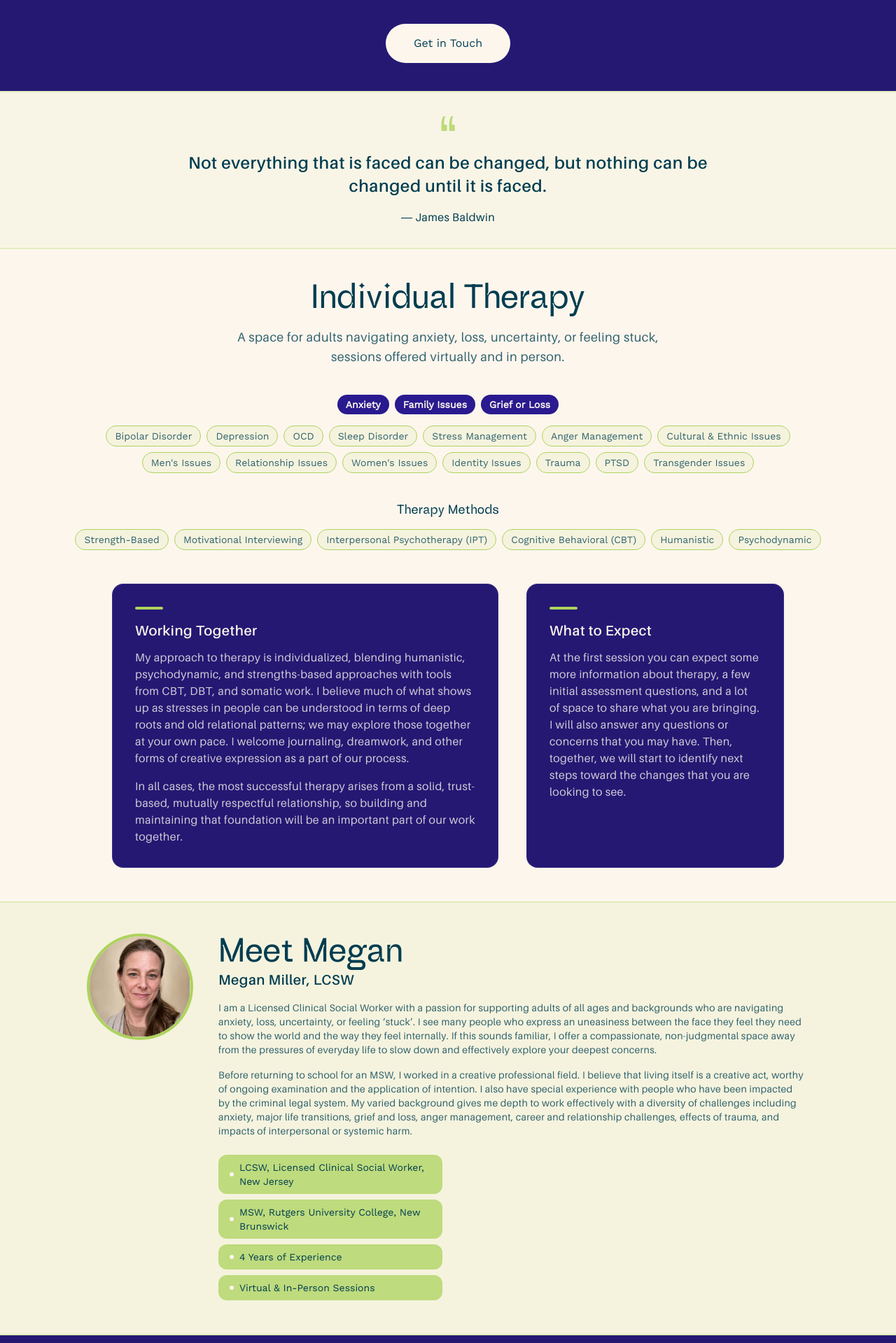
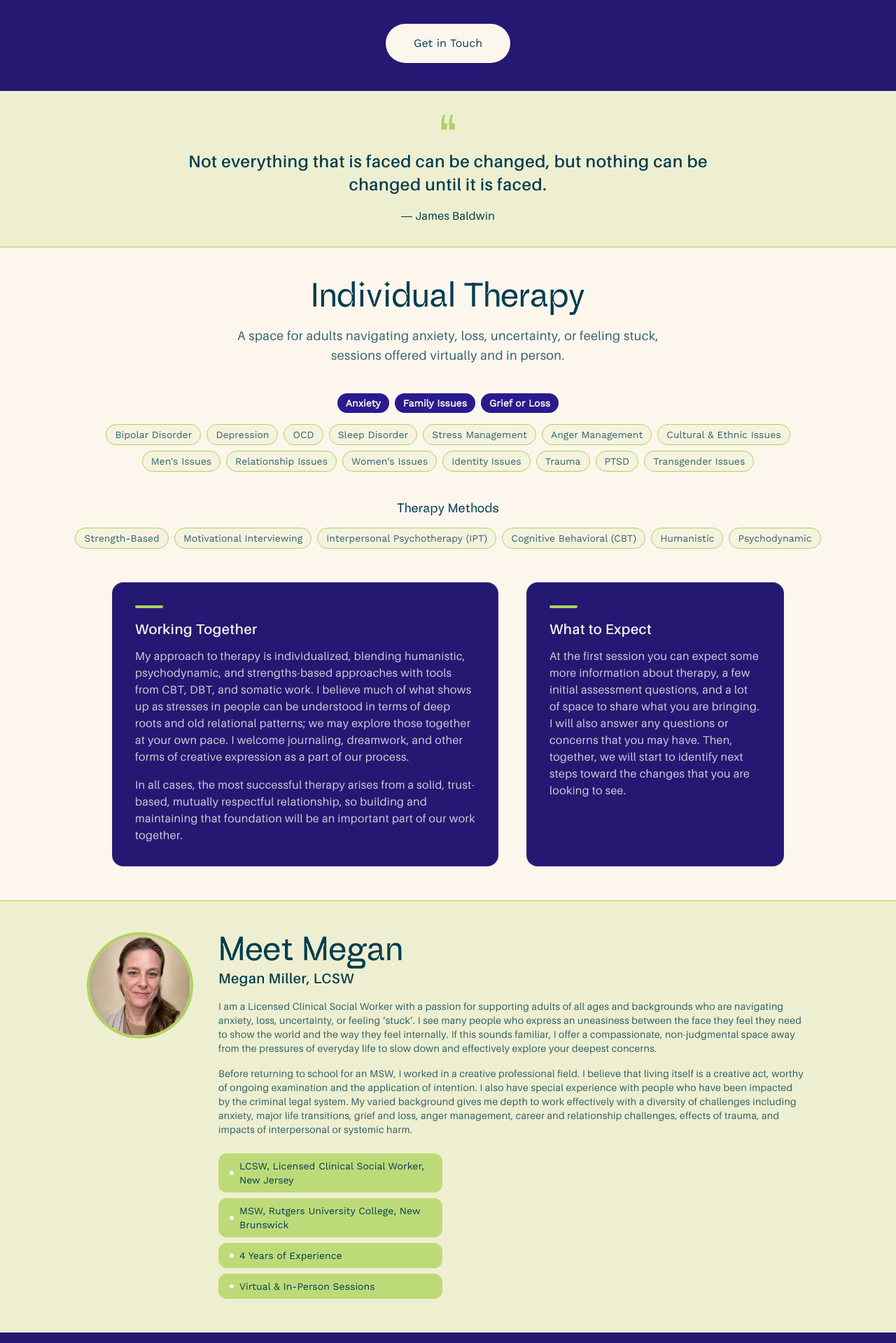
Before and after one commit to makapiatia/freespace-therapy, a Next.js app: page / in a window 1280 px wide. Shown: the part 341-2260 px from the top of the page at 70% size. Built offline with nearby package versions, Linux system fonts and the light colour scheme.

Commit message:
Color updates

```diff
--- a/src/components/About.tsx
+++ b/src/components/About.tsx
@@ -13,7 +13,7 @@ export default function About() {
   return (
     <section
       id="about"
-      className="border-y-2 border-logoLime/30 bg-logoLime/10 px-8 py-10 md:py-12"
+      className="border-t-2 border-logoLime/50 bg-logoLime/20 px-8 py-10 md:py-12"
     >
       <div
         className={classNames(
--- a/src/components/Quote.tsx
+++ b/src/components/Quote.tsx
@@ -1,10 +1,10 @@
 export default function Quote() {
   return (
-    <section className="border-y-2 border-logoLime/30 bg-logoLime/5 px-8 py-6 text-center md:py-8">
+    <section className="border-b-2 border-logoLime/50 bg-logoLime/20 px-8 py-6 text-center md:py-8">
       <div className="relative mx-auto max-w-3xl">
         <span
           aria-hidden
-          className="font-diamond block text-4xl text-logoLime/80 md:text-6xl mb-4"
+          className="font-diamond block text-4xl text-logoLime md:text-6xl mb-4"
         >
           &ldquo;
         </span>
```
